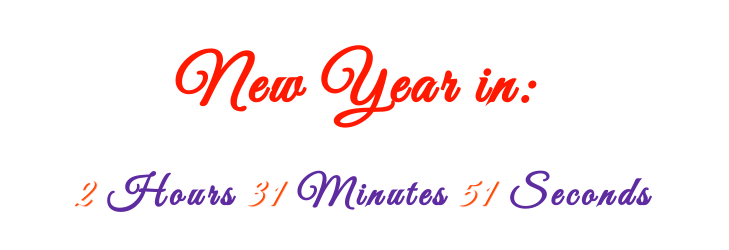
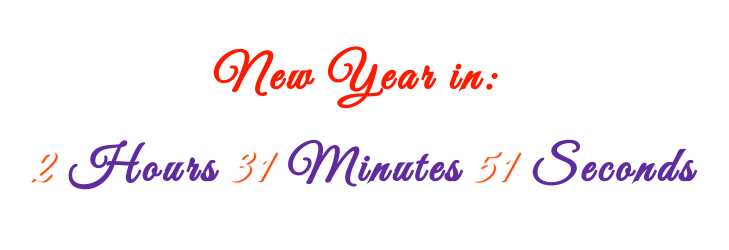
Before and after one commit to CrysaGaming/NewYearsCountdown, a plain HTML site: page index.html in a window 1280 px wide. Shown: the whole page, without its empty margins (282-1011 px from the left). Drawn offline with Linux system fonts and the light colour scheme.

Commit message:
font-size change

```diff
--- a/style.css
+++ b/style.css
@@ -9,12 +9,12 @@ body {
 
 h1 {
     color: #ff1900;
-    font-size: 4rem;
+    font-size: 3rem;
     text-shadow: 2px 2px 7px white;
 }
 
 #countdown {
-    font-size: 2.5rem;
+    font-size: 3rem;
     font-weight: bold;
     color: #fff;
     text-shadow: 2px 1px 1px orangered;
```
